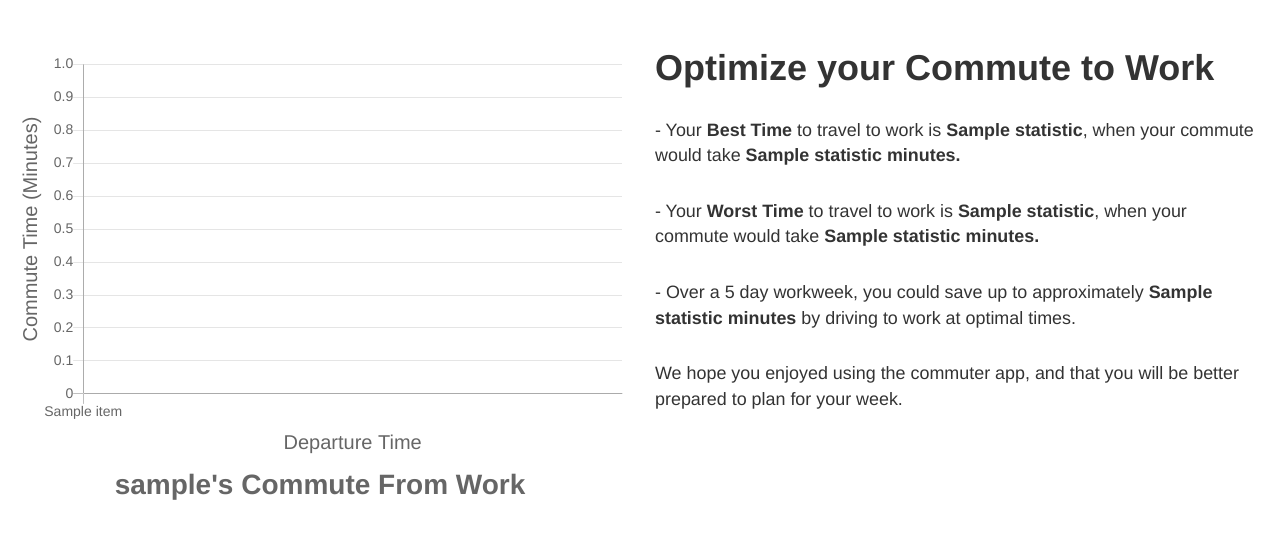
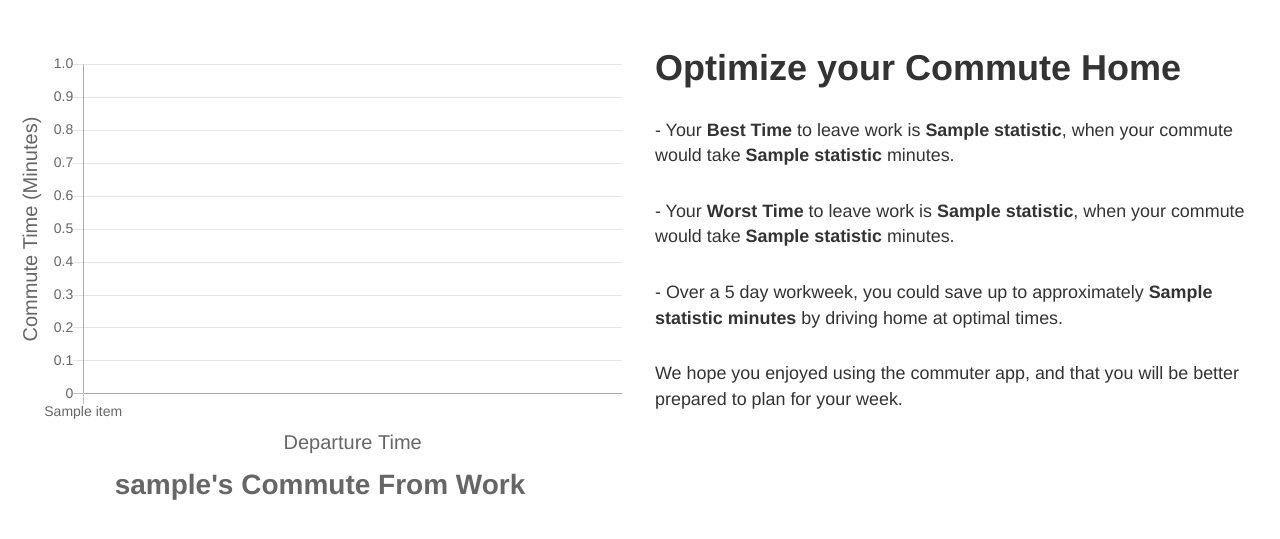
Before and after one commit to samjett247/commuter_app, a Flask app: template templates/commutefromwork.html in a window 1280 px wide. Shown: the part 161-700 px from the top of the page. Run offline with Flask 2, Linux system fonts and the light colour scheme; the template is opened without the code that fills it: most values are stand-ins (such as "Sample title", 1, 10 or a date in 2020); some libraries are stand-ins or nearby versions.

Commit message:
Functioning website ready for deplotment

```diff
--- a/Commuter_App.py
+++ b/Commuter_App.py
@@ -8,10 +8,10 @@ from compute_statistics import compute_statistics
 import os
 
 # From home (fh) time range
-fh_time_range = (6,9)
+fh_time_range = (6,10)
 
 # From work (fw) time range
-fw_time_range = (15,18)
+fw_time_range = (15,19)
 
 # Define the time intervals of the predictions (in seconds)
 time_int = 900 # Seconds
--- a/templates/commutefromwork.html
+++ b/templates/commutefromwork.html
@@ -50,13 +50,13 @@ var chart = new Chart(ctx, {
 
 {% endblock %}
 {% block summary %}
-<h1> <b>Optimize your Commute to Work</b></h1>
+<h1> <b>Optimize your Commute Home</b></h1>
     <br>
-<p style="font-size:1.4vw">   - Your <b>Best Time </b>to travel to work is <b>{{statistics[0]}}</b>, when your commute would take <b>{{statistics[1]}} minutes. </b></p>
+<p style="font-size:1.4vw">   - Your <b>Best Time </b>to leave work is <b>{{statistics[0]}}</b>, when your commute would take <b>{{statistics[1]}} </b>minutes. </p>
     <br>
-<p style="font-size:1.4vw">   - Your <b>Worst Time</b> to travel to work is <b>{{statistics[2]}}</b>, when your commute would take <b>{{statistics[3]}} minutes. </b></p>
+<p style="font-size:1.4vw">   - Your <b>Worst Time</b> to leave work is <b>{{statistics[2]}}</b>, when your commute would take <b>{{statistics[3]}}</b> minutes. </p>
     <br>
-<p style="font-size:1.4vw">   - Over a 5 day workweek, you could save up to approximately <b>{{statistics[4]}} minutes</b> by driving to work at optimal times.</p>
+<p style="font-size:1.4vw">   - Over a 5 day workweek, you could save up to approximately <b>{{statistics[4]}} minutes </b> by driving home at optimal times.</p>
     <br>
     <p style="font-size:1.4vw"> We hope you enjoyed using the commuter app, and that you will be better prepared to plan for your week. </p>
 
```
Also changed, not shown: 3 other files.
